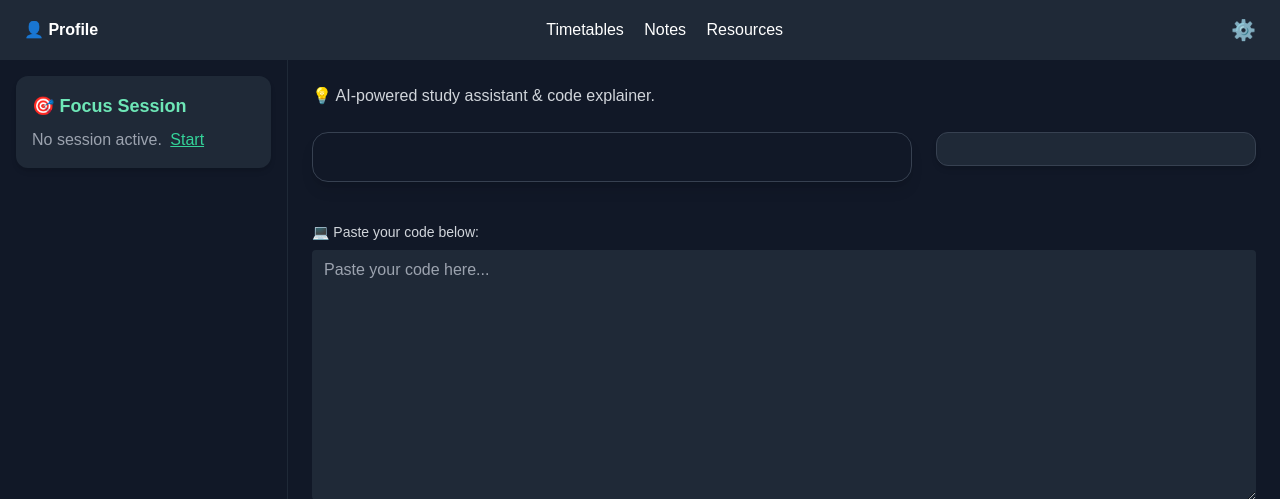
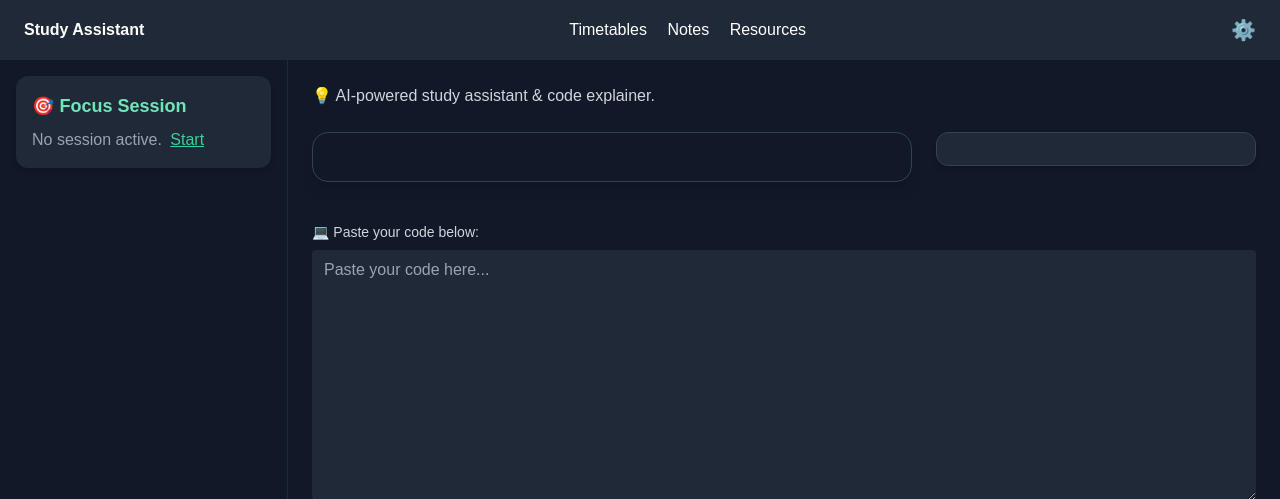
Before and after one commit to Akshaycs012/AI-Study-Assistant, a Flask app: page / in a window 1280 px wide. Shown: the top 499 px of the page. Run offline with Flask 3, Linux system fonts and the light colour scheme; some libraries are stand-ins or nearby versions.

Commit message:
final modification

```diff
--- a/templates/index.html
+++ b/templates/index.html
@@ -12,7 +12,7 @@
 
   <!-- 🌟 Top Navbar -->
   <div class="flex justify-between items-center px-6 py-4 bg-gray-800">
-    <div class="font-semibold">👤 Profile</div>
+    <div class="font-semibold">Study Assistant</div>
     <div class="space-x-4">
       <button onclick="location.href='/timetables'" class="hover:underline">Timetables</button>
       <a class="hover:underline" href="/notes">Notes</a>
```
